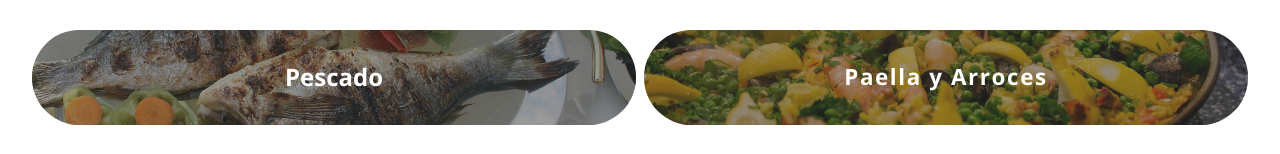
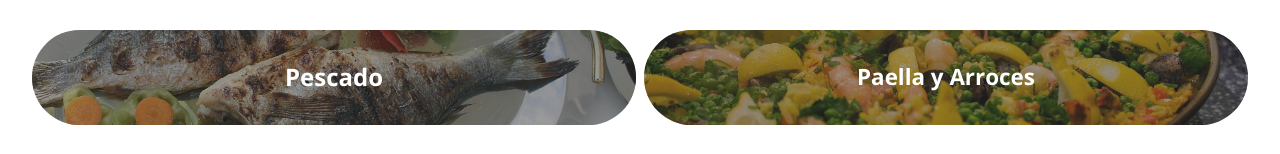
Before and after one commit to jhonnytesban/nou-savoy, a plain HTML site: page index.html in a window 1280 px wide. Shown: the part 540-694 px from the top of the page. Drawn offline with nearby package versions, Linux system fonts and the light colour scheme.

Commit message:
Eliminado espaciado entre letras de la categoria - Paella y Arroces

```diff
--- a/styles.css
+++ b/styles.css
@@ -123,7 +123,7 @@ body{
 .category__link:nth-child(8) .subtitle{
   text-align: center;
   font-size: 1.4rem;
-  letter-spacing: .1rem;
+  /* letter-spacing: .1rem; */
 }
 
 /* @media screen and (min-width: 320px) {
```
